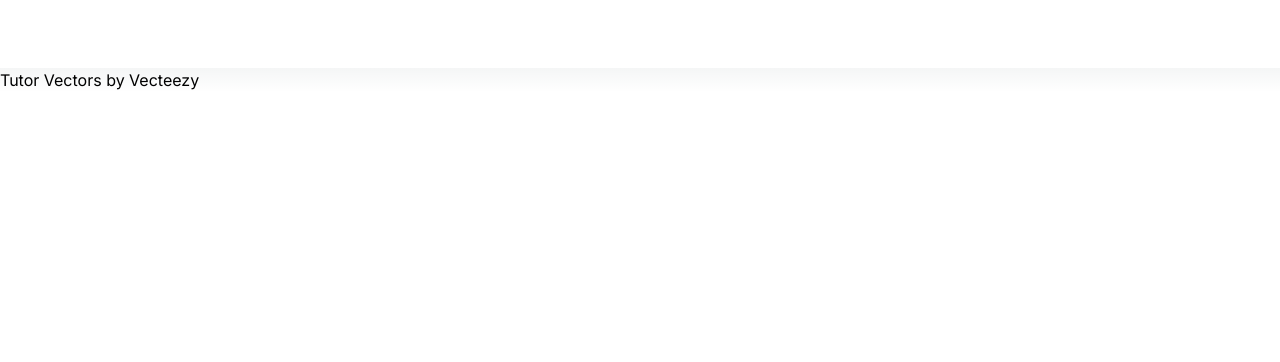
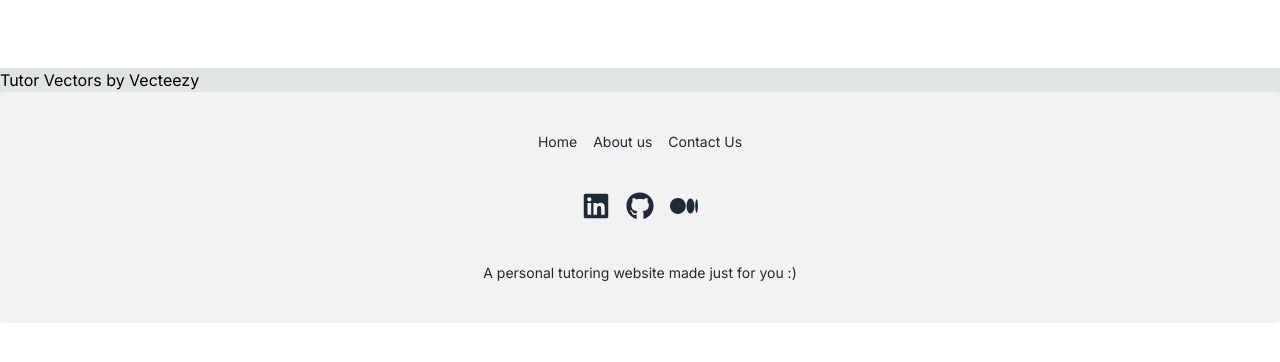
Before and after one commit to Spurkus/TangTutors, a Next.js app: page /about in a window 1280 px wide. Shown: the top 362 px of the page. Built offline with nearby package versions, Linux system fonts and the light colour scheme.

Commit message:
Footer for now...
adding footer into website

```diff
--- /dev/null
+++ b/app/components/Footer.tsx
@@ -0,0 +1,37 @@
+import React from "react";
+import { FontAwesomeIcon } from "@fortawesome/react-fontawesome";
+import {
+  faLinkedin,
+  faGithub,
+  faMedium,
+} from "@fortawesome/free-brands-svg-icons";
+
+const Footer = () => {
+  return (
+    <footer className="footer footer-center p-10 bg-base-200 text-base-content rounded">
+      <nav className="grid grid-flow-col gap-4">
+        <a className="link link-hover">Home</a>
+        <a className="link link-hover">About us</a>
+        <a className="link link-hover">Contact Us</a>
+      </nav>
+      <nav>
+        <div className="grid grid-flow-col gap-4">
+          <a>
+            <FontAwesomeIcon icon={faLinkedin} className="h-7 w-7" />
+          </a>
+          <a>
+            <FontAwesomeIcon icon={faGithub} className="h-7 w-7" />
+          </a>
+          <a>
+            <FontAwesomeIcon icon={faMedium} className="h-7 w-7" />
+          </a>
+        </div>
+      </nav>
+      <aside>
+        <p>A personal tutoring website made just for you :)</p>
+      </aside>
+    </footer>
+  );
+};
+
+export default Footer;
--- a/app/layout.tsx
+++ b/app/layout.tsx
@@ -2,6 +2,7 @@ import type { Metadata } from "next";
 import { Inter } from "next/font/google";
 import "./globals.css";
 import NavigationBar from "./components/NavigationBar";
+import Footer from "./components/Footer";
 
 const inter = Inter({ subsets: ["latin"] });
 
@@ -20,6 +21,7 @@ export default function RootLayout({
       <body className={inter.className}>
         <NavigationBar />
         <main>{children}</main>
+        <Footer />
       </body>
     </html>
   );
--- a/package.json
+++ b/package.json
@@ -10,6 +10,7 @@
   },
   "dependencies": {
     "@fortawesome/fontawesome-svg-core": "^6.4.2",
+    "@fortawesome/free-brands-svg-icons": "^6.4.2",
     "@fortawesome/free-solid-svg-icons": "^6.4.2",
     "@fortawesome/react-fontawesome": "^0.2.0",
     "@types/react-latex": "^2.0.3",
```
Also changed, not shown: public/vector2.png (added), 1 other file (tests, documents, lock files or other folders).
